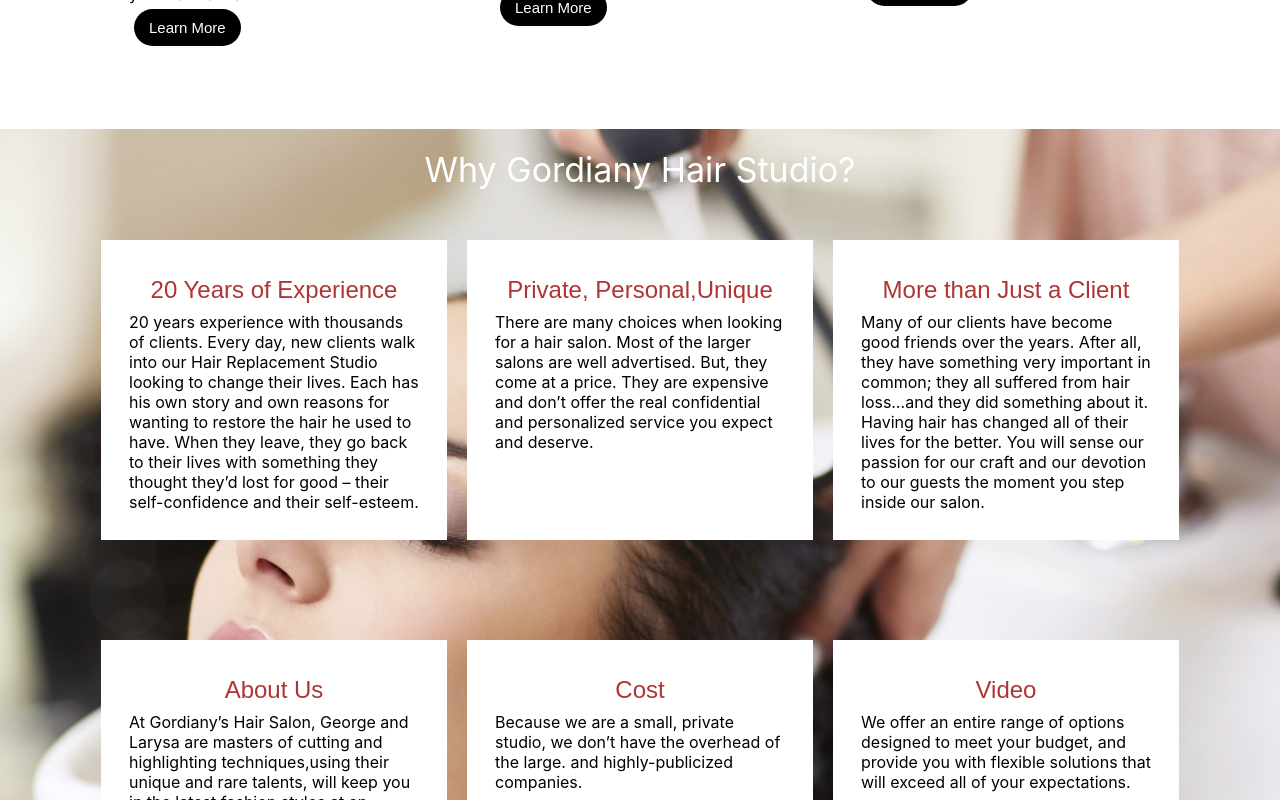
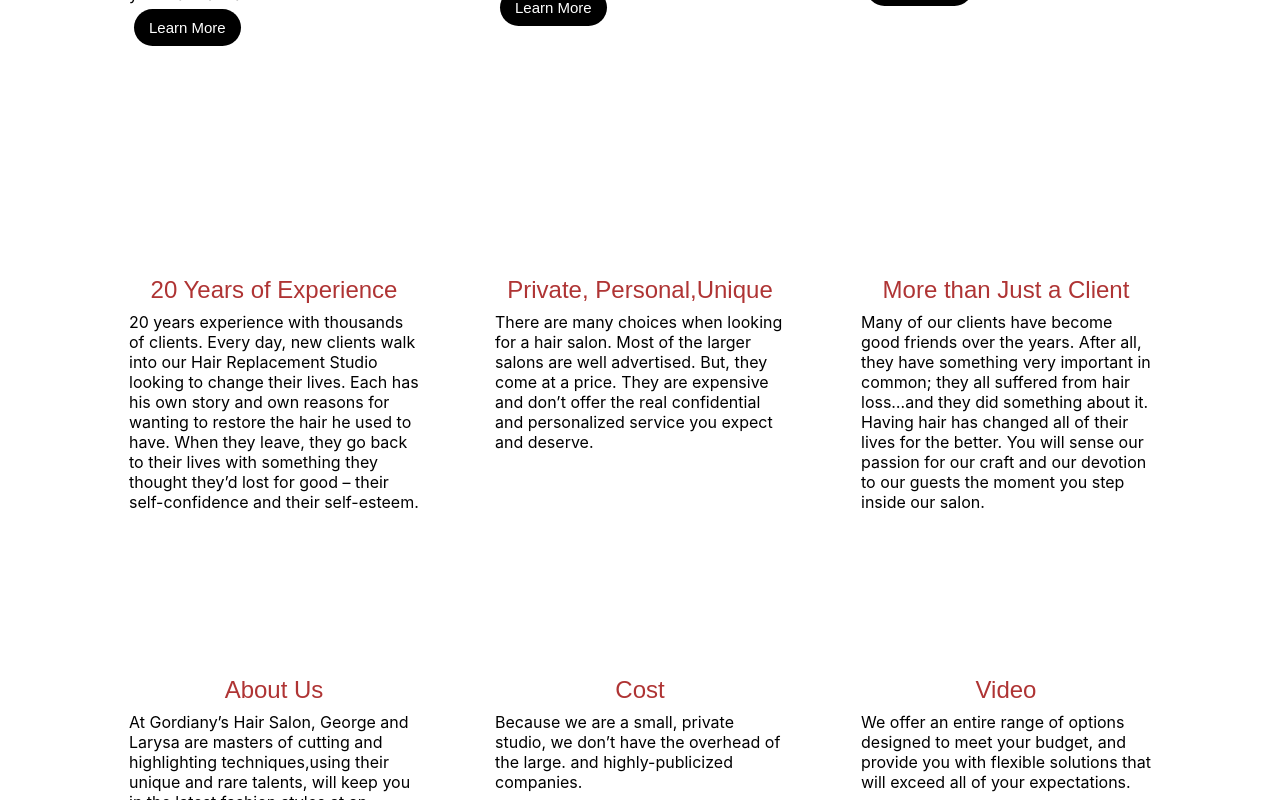
Before and after one commit to Graeme-Parker-Smith/hair-final, a React (Create React App) app: page / in a window 1280 px wide. Shown: the part 1560-2360 px from the top of the page. Built offline with nearby package versions, Linux system fonts and the light colour scheme.

Commit message:
update GridDisplay

```diff
--- a/src/components/GridDisplay/GridDisplay.js
+++ b/src/components/GridDisplay/GridDisplay.js
@@ -25,16 +25,16 @@
 		<div
 			className="grid-display"
 			// style={{ backgroundImage:  }}
-			style={{
-				backgroundImage: bgImage
-					? 'url(' + bgImage + ')'
-					: 'url(' + require('../../images/bgHairWash.jpg') + ')',
-				minHeight: '100vh',
-				backgroundColor: '#ffffff',
-				backgroundPosition: 'center center',
-				backgroundRepeat: 'no-repeat',
-				backgroundSize: 'cover',
-			}}
+			// style={{
+			// 	backgroundImage: bgImage
+			// 		? 'url(' + bgImage + ')'
+			// 		: 'url(' + require('../../images/bgHairWash.jpg') + ')',
+			// 	minHeight: '100vh',
+			// 	backgroundColor: '#ffffff',
+			// 	backgroundPosition: 'center center',
+			// 	backgroundRepeat: 'no-repeat',
+			// 	backgroundSize: 'cover',
+			// }}
 		>
 			<div style={{ textAlign: 'center' }}>
 				<span>Why Gordiany Hair Studio?</span>
```
